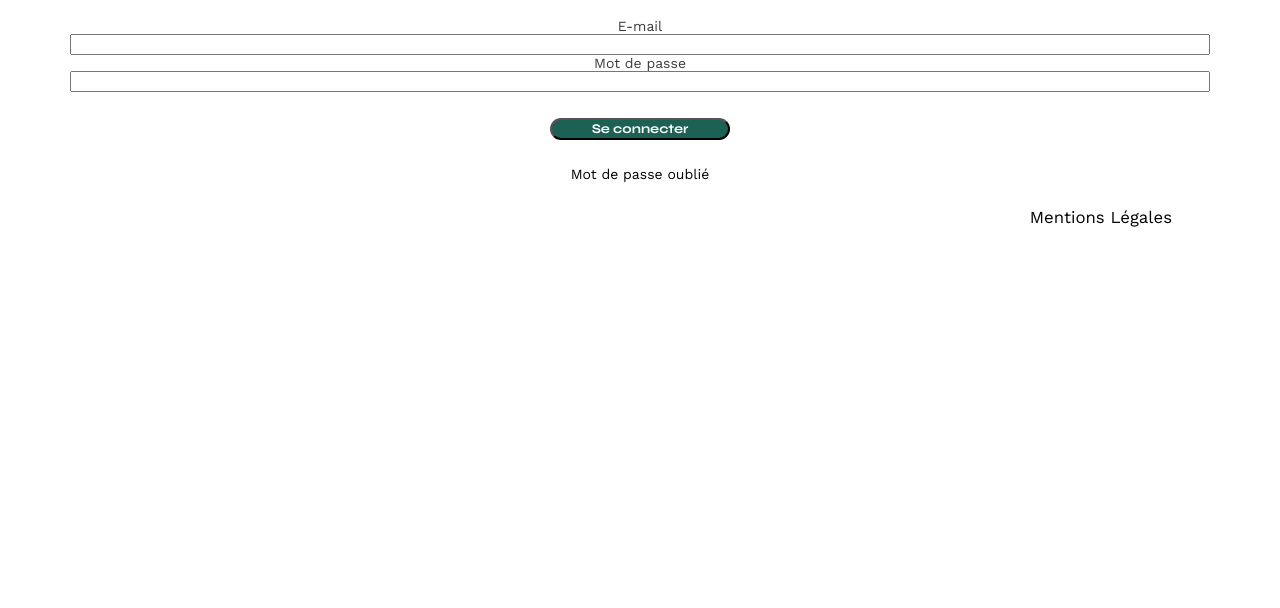
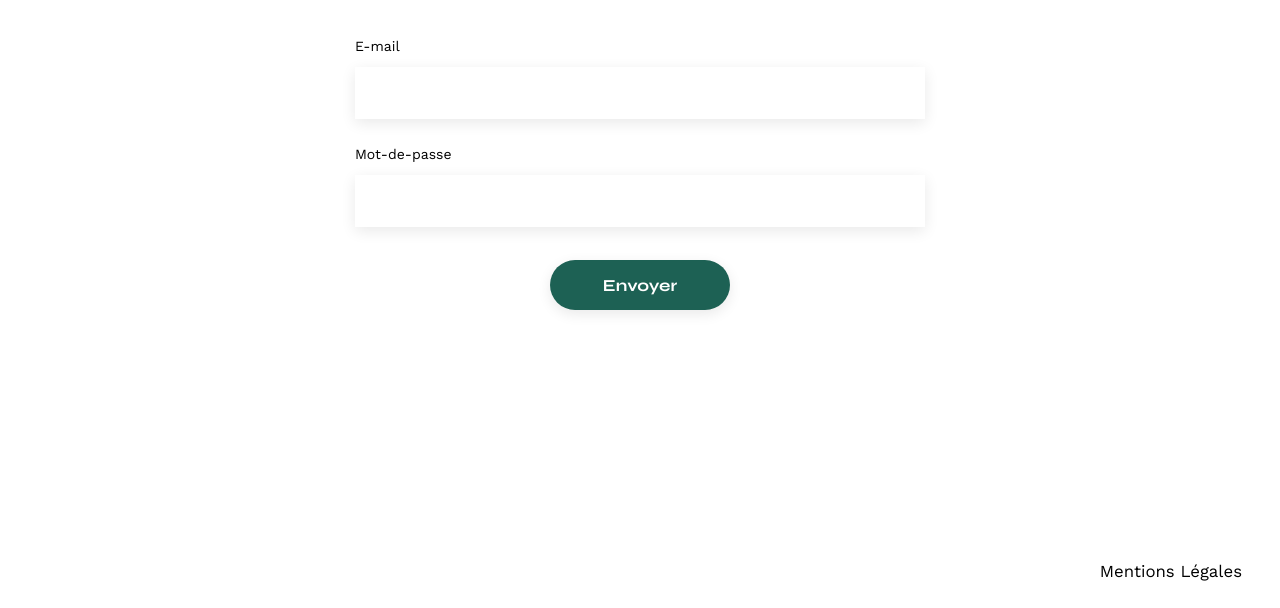
Before and after one commit to Jimmy-Ctln/Project-6, a plain HTML site: page login.html in a window 1280 px wide. Shown: the part 192-800 px from the top of the page. Drawn offline with nearby package versions, Linux system fonts and the light colour scheme.

Commit message:
Adding the connection form

```diff
--- a/FrontEnd/assets/style.css
+++ b/FrontEnd/assets/style.css
@@ -97,7 +97,18 @@ nav li {
 
 li:hover {
 	color: #B1663C;
+	cursor: pointer;
 }
+
+a {
+	text-decoration: none;
+	color: black;
+}
+
+a:hover {
+	color: #B1663C;
+}
+
 #introduction {
 	display: flex;
 	align-items: center;
@@ -231,10 +242,44 @@ input[type="submit"]{
 	font-weight: 700;
 	color: white;
 	background-color: #1D6154;
-	margin : 2em auto ;
+	margin : 2em auto;
+	padding: 10px 38px 9px;
 	width: 180px;
 	text-align: center;
 	border-radius: 60px ;
+	border: 1px solid white;
+}
+
+#login-form {
+	width: 50%;
+margin: auto;
+}
+#login-form > * {
+	text-align: center;
+
+}
+#login-form h2{
+	margin-bottom: 20px;
+}
+#login-form form {
+	text-align: left;
+	margin-top:30px;
+	display: flex;
+	flex-direction: column;
+}
+
+#login-form input {
+	height: 50px;
+	font-size: 1.2em;
+	border: none;
+	box-shadow: 0px 4px 14px rgba(0, 0, 0, 0.09);
+}
+#login-form label {
+	margin: 2em 0 1em 0;
+}
+#login-form textarea {
+	border: none;
+	box-shadow: 0px 4px 14px rgba(0, 0, 0, 0.09);
 }
 
 footer nav ul {
@@ -242,3 +287,10 @@ footer nav ul {
 	justify-content: flex-end;
 	margin: 2em
 }
+
+.footer-login {
+	position: fixed;
+	bottom: 0;
+	right: 0;
+
+}
--- a/login.html
+++ b/login.html
@@ -24,33 +24,25 @@
     </header>
     <main>
         <div class="all-form">
-            <h2 class="title-form">Log In</h2>
 
+        <section id="login-form">
+            <h2>Login</h2>
+            <form action="#" method="post">
+                <label for="E-mail">E-mail</label>
+                <input type="email" name="email" id="email">
 
-        <form class="connection-form">
-            <label for="E-mail" class="content-txt">E-mail</label>
-            <input type="text" id="email" name="email">
-
-            <label for="Mot-de-passe" class="content-txt">Mot de passe</label>
-            <input type="password" id="password" name="password">
-
-            <input type="submit" value="Se connecter">
-            <span class="Forgot-your-password">Mot de passe oublié<span>
-        </form>
-    </div>
-
-
-
-
-
+                <label for="Mot-de-passe">Mot-de-passe</label>
+                <input type="password" name="password" id="password">
+                <input type="submit" value="Envoyer">
+            </form>
+	    </section>
     </main>
-    <footer>
+    <footer class="footer-login">
         <nav>
             <ul>
                 <li>Mentions Légales</li>
             </ul>
         </nav>
     </footer>
-
 </body>
 </html>
```
Also changed, not shown: FrontEnd/index.html (+1 -1 lines).
